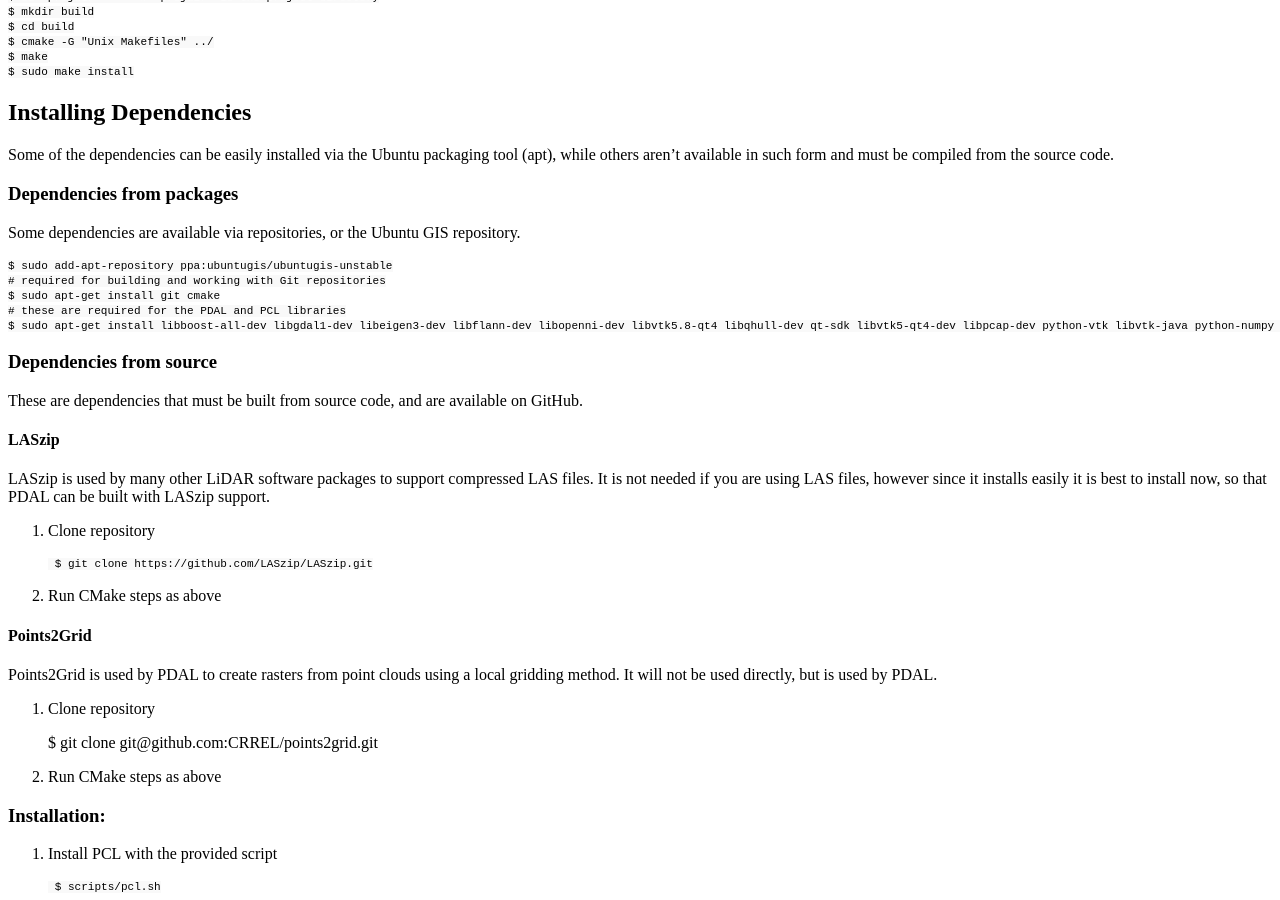
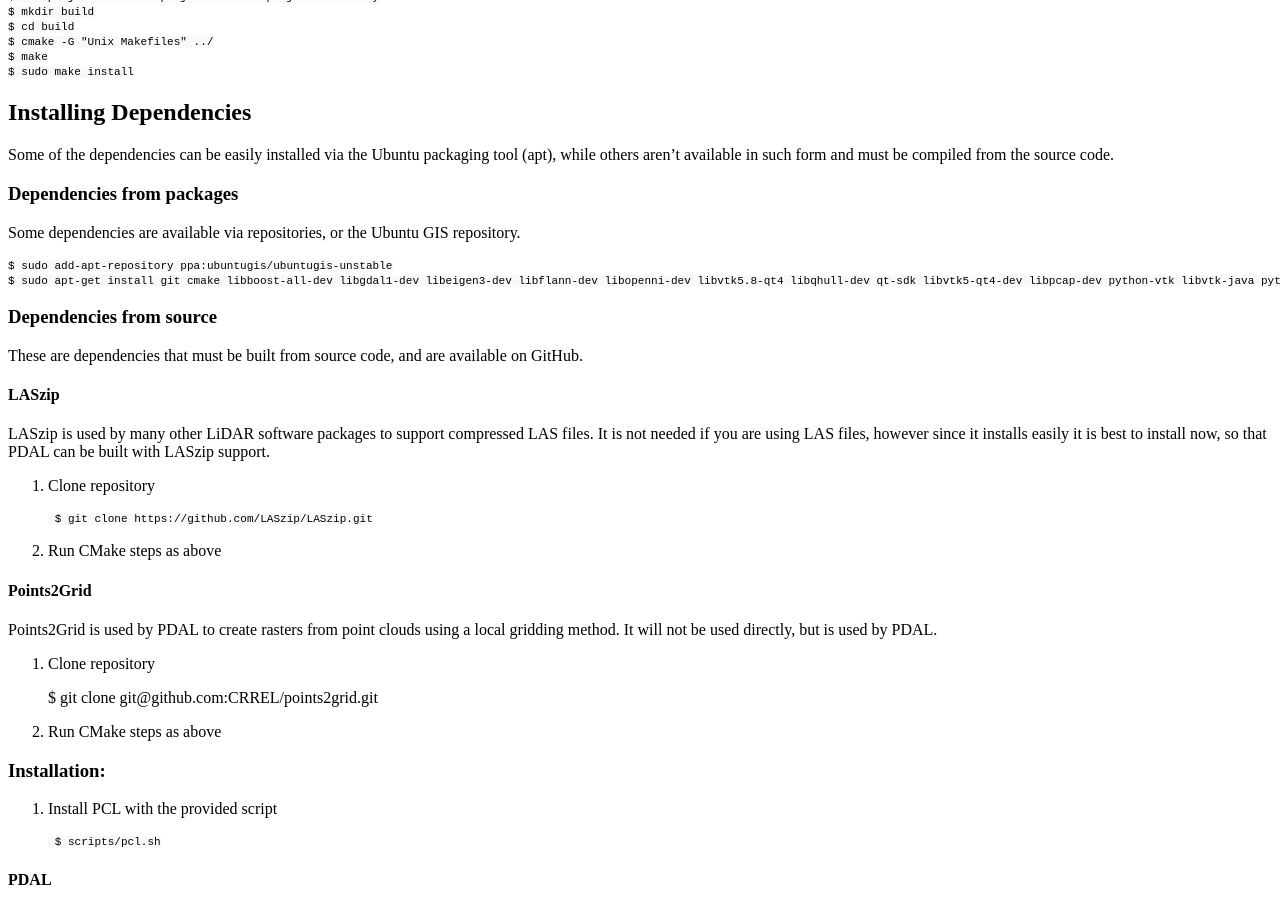
Before and after one commit to Applied-GeoSolutions/lidar2dems, a Jekyll site: the page built from _posts/2015-05-28-installation.md, in a window 1280 px wide and 900 px high, scrolled down 654 px. Built offline with Jekyll 4.4.1, drawn with Linux system fonts in a browser that asks for light colours; Markdown is read by kramdown in place of the engine named in the settings; a style sheet for code colours, icons or effects is not loaded.

Commit message:
install updates again

```diff
--- a/_posts/2015-05-28-installation.md
+++ b/_posts/2015-05-28-installation.md
@@ -30,10 +30,7 @@
 
 ~~~~
 $ sudo add-apt-repository ppa:ubuntugis/ubuntugis-unstable
-# required for building and working with Git repositories
-$ sudo apt-get install git cmake
-# these are required for the PDAL and PCL libraries
-$ sudo apt-get install libboost-all-dev libgdal1-dev libeigen3-dev libflann-dev libopenni-dev libvtk5.8-qt4 libqhull-dev qt-sdk libvtk5-qt4-dev libpcap-dev python-vtk libvtk-java python-numpy libgeotiff-dev
+$ sudo apt-get install git cmake libboost-all-dev libgdal1-dev libeigen3-dev libflann-dev libopenni-dev libvtk5.8-qt4 libqhull-dev qt-sdk libvtk5-qt4-dev libpcap-dev python-vtk libvtk-java python-numpy libgeotiff-dev
 ~~~~
 
 ### Dependencies from source
```
